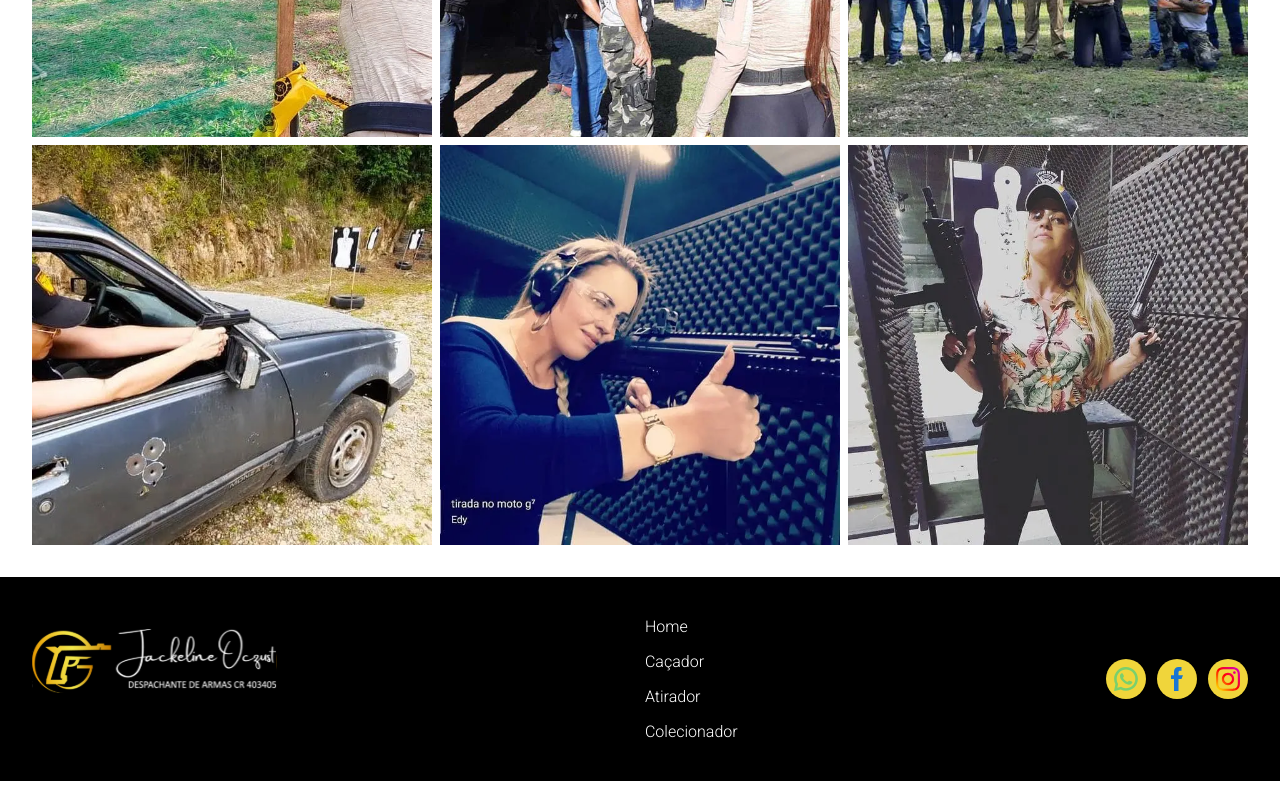
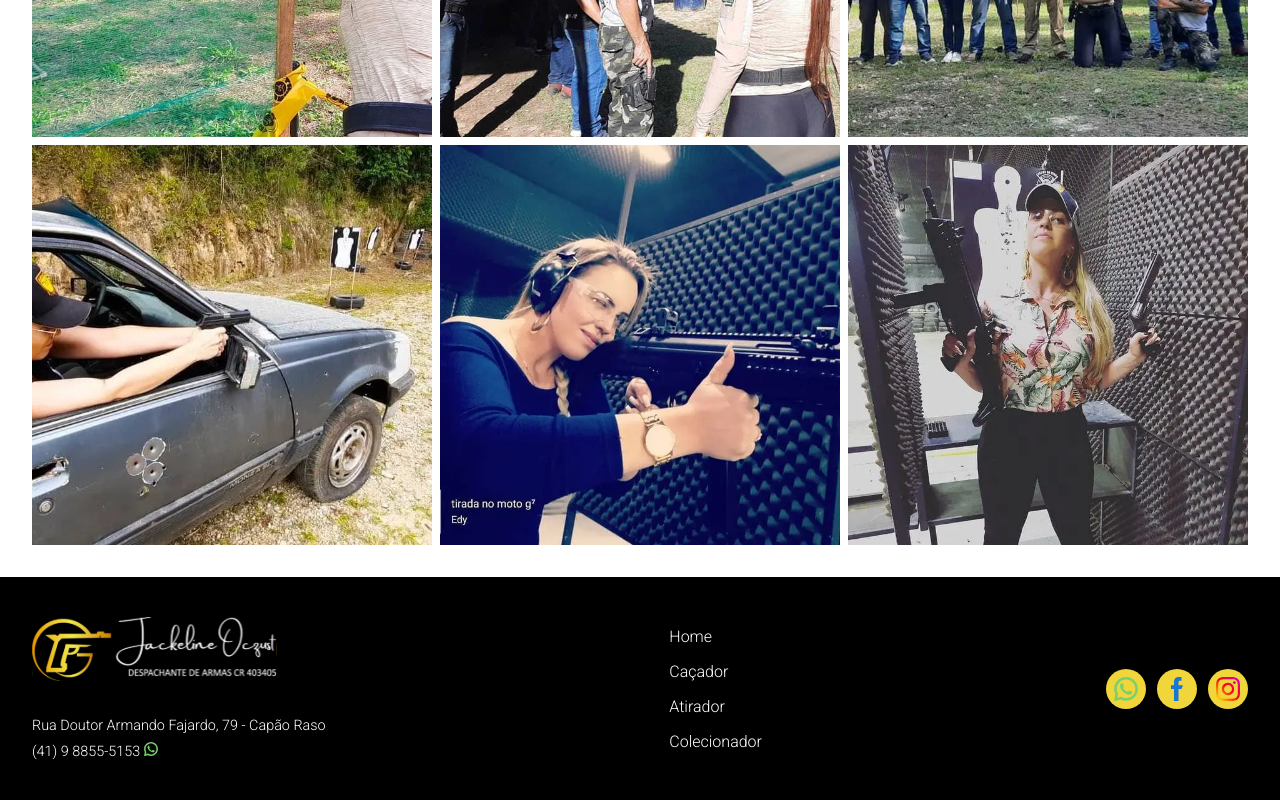
Before and after one commit to mdauwalhossain/hunter-game, a Next.js app: page / in a window 1280 px wide. Shown: the part 3262-4062 px from the top of the page. Built offline with nearby package versions, Linux system fonts and the light colour scheme.

Commit message:
# fix - endereço e whatsapp nao estavam aparecendo no desk

```diff
--- a/components/Footer/Footer.module.css
+++ b/components/Footer/Footer.module.css
@@ -11,7 +11,7 @@
     gap: 2.5rem 0;
 }
 
-.logo img{
+.logo img {
     height: 2.5rem;
 }
 
@@ -20,9 +20,9 @@
 }
 
 .links {
-    color: #FFF;
+    color: #fff;
     display: flex;
-    gap: 0 .7rem;
+    gap: 0 0.7rem;
     font-size: 1rem;
 }
 
@@ -30,14 +30,14 @@
     display: flex;
     align-items: center;
     justify-content: center;
-    gap: 0 .7rem;
+    gap: 0 0.7rem;
 }
 
 .sociais a {
     height: 2rem;
     width: 2rem;
     border-radius: 50%;
-    background-color: #F0D53B;
+    background-color: #f0d53b;
     display: flex;
     align-items: center;
     justify-content: center;
@@ -47,25 +47,21 @@
     height: 60%;
 }
 
-@media(min-width: 780px) {
+@media (min-width: 780px) {
     .container {
         flex-direction: row;
         justify-content: space-between;
         gap: 0;
     }
 
-    .logo {
-        margin-bottom: 2rem;
-    }
-
-    .logo img{
+    .logo img {
         height: 4rem;
     }
 
-    .contact a {
+    .contact a:not(.logo) {
         display: block;
-        color: #FFF;
-        font-size: .9rem;
+        color: #fff;
+        font-size: 0.9rem;
     }
 
     .number span {
@@ -73,11 +69,11 @@
     }
 
     .address {
-        margin-bottom: .5rem;
+        margin: 2rem 0 0.5rem 0;
     }
 
     .contact a:hover {
-        color: #F0D53B;
+        color: #f0d53b;
     }
 
     .links {
@@ -91,7 +87,7 @@
     }
 
     .links span:hover {
-        color: #F0D53B;
+        color: #f0d53b;
     }
 
     .sociais a {
@@ -100,11 +96,11 @@
     }
 
     .sociais a:hover {
-        transition: .3s;
+        transition: 0.3s;
         background-color: #222;
     }
 
     .sociais a:hover img {
-        transition: .3s;
+        transition: 0.3s;
     }
 }
```
